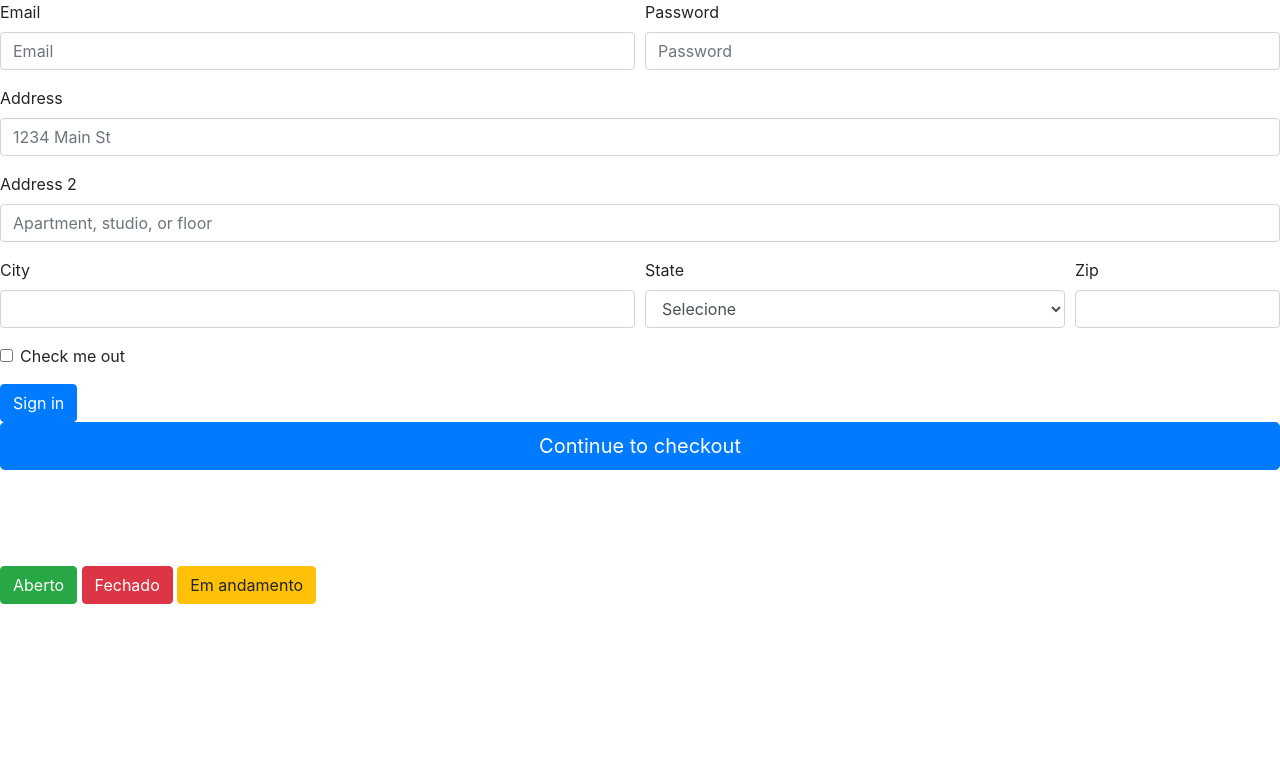
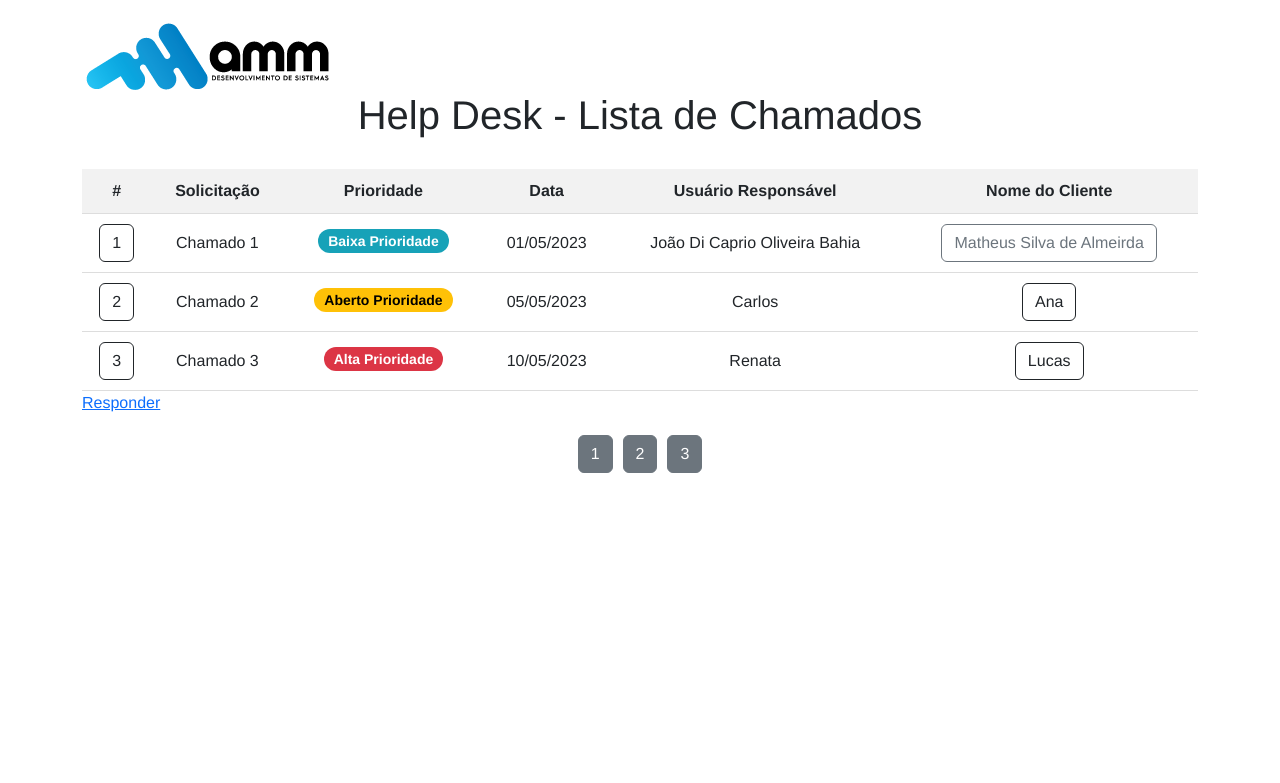
Before and after one commit to matheusSilAlm/AMMHelpDesk, a Django app: template AmmHelpDesk/app_helpdesk/templates/home.html in a window 1280 px wide. Shown: the top 783 px of the page. Run offline with Django 4.2, Linux system fonts and the light colour scheme; the template is opened without the code that fills it, so the values that code supplies are empty; some libraries are stand-ins or nearby versions.

Commit message:
commit 3

```diff
--- a/AmmHelpDesk/app_helpdesk/templates/home.html
+++ b/AmmHelpDesk/app_helpdesk/templates/home.html
@@ -1,66 +1,148 @@
+{% load static %}
+<!DOCTYPE html>
+<html>
 <head>
-    <link rel="stylesheet" href="https://cdn.jsdelivr.net/npm/bootstrap@4.0.0/dist/css/bootstrap.min.css" integrity="sha384-Gn5384xqQ1aoWXA+058RXPxPg6fy4IWvTNh0E263XmFcJlSAwiGgFAW/dAiS6JXm" crossorigin="anonymous">
-    <script src="https://cdn.jsdelivr.net/npm/bootstrap@4.0.0/dist/js/bootstrap.min.js" integrity="sha384-JZR6Spejh4U02d8jOt6vLEHfe/JQGiRRSQQxSfFWpi1MquVdAyjUar5+76PVCmYl" crossorigin="anonymous"></script>
-    <script src="https://code.jquery.com/jquery-3.2.1.slim.min.js" integrity="sha384-KJ3o2DKtIkvYIK3UENzmM7KCkRr/rE9/Qpg6aAZGJwFDMVNA/GpGFF93hXpG5KkN" crossorigin="anonymous"></script>
-    <script src="https://cdn.jsdelivr.net/npm/popper.js@1.12.9/dist/umd/popper.min.js" integrity="sha384-ApNbgh9B+Y1QKtv3Rn7W3mgPxhU9K/ScQsAP7hUibX39j7fakFPskvXusvfa0b4Q" crossorigin="anonymous"></script>
+  <meta charset="UTF-8">
+  <meta name="viewport" content="width=device-width, initial-scale=1.0">
+
+  <link rel="stylesheet" href="https://cdn.jsdelivr.net/npm/bootstrap@5.3.0-alpha1/dist/css/bootstrap.min.css">
+  <title>Home HELPDESK
+  </title>
+  <style>
+    body {
+      font-family:'Franklin Gothic Medium', 'Arial Narrow', Arial, sans-serif;
+      padding: 20px;
+    }
+
+    h1 {
+      text-align: center;
+      margin-bottom: 30px;
+    }
+
+    table {
+      border-collapse: collapse;
+      width: 100%;
+    }
+
+    th, td {
+      padding: 10px;
+      text-align: center;
+      border-bottom: 1px solid #ddd;
+    }
+
+    th {
+      background-color: #f2f2f2;
+    }
+
+    tr:hover {
+      background-color: #f5f5f5;
+    }
+
+    .baixa {
+      background-color: #aaffaa;
+      color: #000;
+    }
+
+    .media {
+      background-color: #ffffaa;
+      color: #000;
+    }
+
+    .alta {
+      background-color: #ffaaaa;
+      color: #000;
+    }
+
+    .badge {
+      font-size: 14px;
+      padding: 5px 10px;
+      border-radius: 20px;
+      display: inline-block;
+      margin-bottom: 5px;
+    }
+
+    .badge-success {
+      background-color: #ffc107;
+      color: #000;
+    }
+
+    .badge-info {
+      background-color: #17a2b8;
+      color: #fff;
+    }
+
+    .badge-danger {
+      background-color: #dc3545;
+      color: #fff;
+    }
+
+    .text-white {
+      color: #fff !important;
+    }
+
+    .pagination {
+      display: flex;
+      justify-content: center;
+      margin-top: 20px;
+    }
+
+    .pagination-item {
+      margin: 0 5px;
+    }
+  </style>
 </head>
+<body>
 
+  <div class="container"> <img src= "{% static 'img/logoammlogin.png' %}" alt="Logo - Empresa" >
+    <h1>Help Desk - Lista de Chamados</h1>
 
-<form>
-    <div class="form-row">
-      <div class="form-group col-md-6">
-        <label for="inputEmail4">Email</label>
-        <input type="email" class="form-control" id="inputEmail4" placeholder="Email">
-      </div>
-      <div class="form-group col-md-6">
-        <label for="inputPassword4">Password</label>
-        <input type="password" class="form-control" id="inputPassword4" placeholder="Password">
-      </div>
+    <table>
+      <thead>
+        <tr>
+          <th>#</th>
+          <th>Solicitação</th>
+          <th>Prioridade</th>
+          <th>Data</th>
+          <th>Usuário Responsável</th>
+          <th>Nome do Cliente</th>
+        </tr>
+      </thead>
+      <tbody>
+        <tr>
+          <td><a href="outra_pagina.html" type="button" class="btn btn-outline-dark">1</a></td>
+          <td>Chamado 1</td>
+          <td><span class="badge badge-info baixa">Baixa Prioridade</span></td>
+          <td>01/05/2023</td>
+          <td>João Di Caprio Oliveira Bahia</td>
+          <td><a href="outra_pagina.html" type="button" class="btn btn-outline-secondary">Matheus Silva de Almeirda</a></td>
+        </tr>
+        <tr>
+          <td><a href="outra_pagina.html" type="button" class="btn btn-outline-dark">2</a></td>
+          <td>Chamado 2</td>
+          <td><span class="badge badge-success">Aberto Prioridade</span></td>
+          <td>05/05/2023</td>
+          <td>Carlos</td>
+          <td><a href="outra_pagina.html" type="button" class="btn btn-outline-dark">Ana</a></td>
+        </tr>
+        <tr>
+          <td><a href="outra_pagina.html" type="button" class="btn btn-outline-dark">3</a></td>
+          <td>Chamado 3</td>
+          <td><span class="badge badge-danger alta">Alta Prioridade</span></td>
+          <td>10/05/2023</td>
+          <td>Renata</td>
+          <td><a href="outra_pagina.html" type="button" class="btn btn-outline-dark">Lucas</a></td>
+        </tr>
+      </tbody>
+    </table>
+    <a href="https://mail.google.com/mail/?view=cm&fs=1&tf=1&to=someone@example.com" target="_blank">Responder</a> <br>
+
+    <div class="pagination">
+      <a href="pagina1.html" class="pagination-item btn btn-secondary">1</a>
+      <a href="pagina2.html" class="pagination-item btn btn-secondary">2</a>
+      <a href="pagina3.html" class="pagination-item btn btn-secondary">3</a>
     </div>
-    <div class="form-group">
-      <label for="inputAddress">Address</label>
-      <input type="text" class="form-control" id="inputAddress" placeholder="1234 Main St">
-    </div>
-    <div class="form-group">
-      <label for="inputAddress2">Address 2</label>
-      <input type="text" class="form-control" id="inputAddress2" placeholder="Apartment, studio, or floor">
-    </div>
-    <div class="form-row">
-      <div class="form-group col-md-6">
-        <label for="inputCity">City</label>
-        <input type="text" class="form-control" id="inputCity">
-      </div>
-      <div class="form-group col-md-4">
-        <label for="inputState">State</label>
-        <select id="inputState" class="form-control">
-          <option selected>Selecione</option>
-          <option>NOSSOS APLICATIVOS</option>
-          <option>DÚVIDAS FINANCEIRAS</option>
-          <option>SUPORTE TÉCNICO</option>
-          <option>RECLAMAÇÕES</option>
-          <option>OUTRAS INFORMAÇÕES</option>
+  </div>
 
-        </select>
-      </div>
-      <div class="form-group col-md-2">
-        <label for="inputZip">Zip</label>
-        <input type="text" class="form-control" id="inputZip">
-      </div>
-    </div>
-    <div class="form-group">
-      <div class="form-check">
-        <input class="form-check-input" type="checkbox" id="gridCheck">
-        <label class="form-check-label" for="gridCheck">
-          Check me out
-        </label>
-      </div>
-    </div>
-    <button type="submit" class="btn btn-primary">Sign in</button>
-    <button class="btn btn-primary btn-lg btn-block" type="submit">Continue to checkout</button>
-
-
-    <br><br><br><br>
-    <button type="button" class="btn btn-success">Aberto</button>
-<button type="button" class="btn btn-danger">Fechado</button>
-<button type="button" class="btn btn-warning">Em andamento</button>
-  </form>
+  <script src="https://cdn.jsdelivr.net/npm/bootstrap@5.3.0-alpha1/dist/js/bootstrap.bundle.min.js"></script>
+</body>
+</html>
--- a/AmmHelpDesk/app_helpdesk/views.py
+++ b/AmmHelpDesk/app_helpdesk/views.py
@@ -19,7 +19,7 @@ def submit_login(request):
         usuario = authenticate(username=username, password=password)
         if usuario is not None:
             login(request, usuario)
-            return redirect('teste.html')
+            return redirect('/')
         else:
             messages.error(request, "Usuário ou senha inválidos")
     return redirect('/')
@@ -28,7 +28,7 @@ def submit_login(request):
 @login_required(login_url='/login/')
 def solicit_pages(request):
     usuario = request.user
-    return render(request, 'teste.html')
+    return render(request, 'home.html')
 
 
 
```
